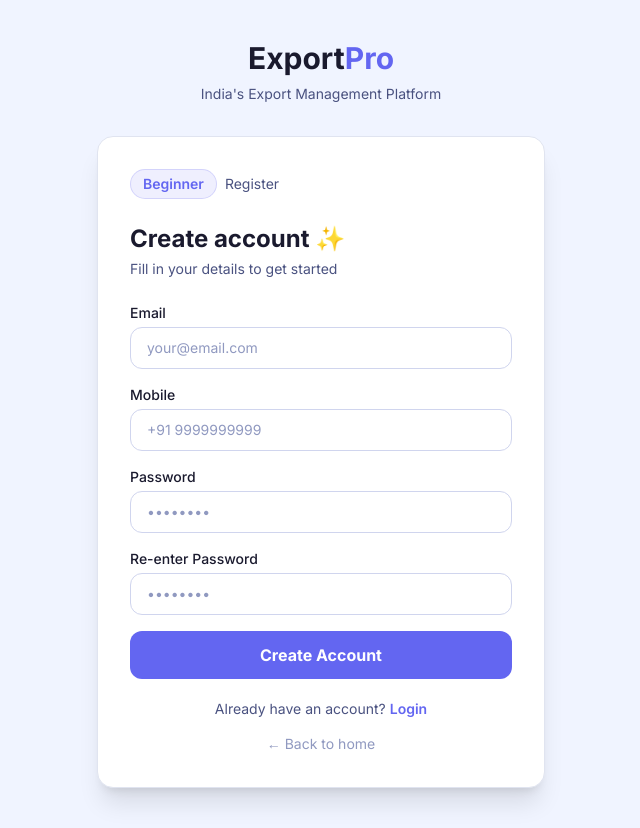
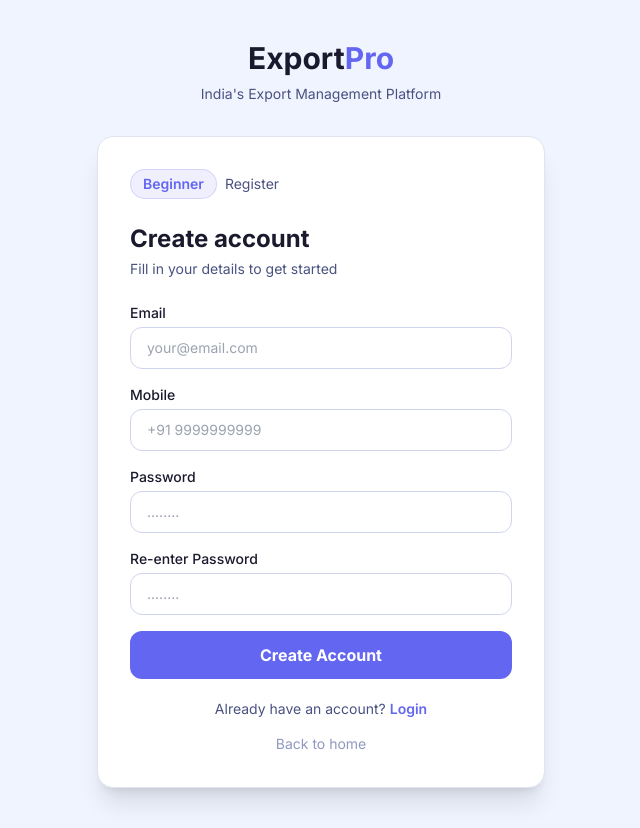
Before and after one commit to Yakshi20/Export-Management, a React (Vite) app in the folder frontend/: page /beginner/register in a window 1280 px wide. Shown: the whole page, without its empty margins (319-959 px from the left). Built offline with nearby package versions, Linux system fonts and the light colour scheme.

Commit message:
feat: theme system, chat module, all dashboard updates

```diff
--- a/frontend/src/App.jsx
+++ b/frontend/src/App.jsx
@@ -2,18 +2,15 @@ import { BrowserRouter, Routes, Route, Navigate } from 'react-router-dom';
 import { AuthProvider } from './context/AuthContext';
 import { ThemeProvider } from './context/ThemeContext';
 import ProtectedRoute from './components/ProtectedRoute';
-
 import HomePage from './pages/HomePage';
 import LoginPage from './pages/auth/LoginPage';
 import RegisterPage from './pages/auth/RegisterPage';
-
 import BeginnerDashboard from './pages/beginner/BeginnerDashboard';
 import ExporterDashboard from './pages/exporter/ExporterDashboard';
 import FarmerDashboard from './pages/farmer/FarmerDashboard';
 import CHADashboard from './pages/cha/CHADashboard';
 import ForwarderDashboard from './pages/forwarder/ForwarderDashboard';
 import AdviserDashboard from './pages/adviser/AdviserDashboard';
-
 function App() {
   return (
     <BrowserRouter>
@@ -23,14 +20,12 @@ function App() {
           <Route path="/" element={<HomePage />} />
           <Route path="/:role/login" element={<LoginPage />} />
           <Route path="/:role/register" element={<RegisterPage />} />
-
           <Route path="/beginner/*" element={<ProtectedRoute role="beginner"><BeginnerDashboard /></ProtectedRoute>} />
           <Route path="/exporter/*" element={<ProtectedRoute role="exporter"><ExporterDashboard /></ProtectedRoute>} />
           <Route path="/farmer/*" element={<ProtectedRoute role="farmer"><FarmerDashboard /></ProtectedRoute>} />
           <Route path="/cha/*" element={<ProtectedRoute role="cha"><CHADashboard /></ProtectedRoute>} />
           <Route path="/forwarder/*" element={<ProtectedRoute role="forwarder"><ForwarderDashboard /></ProtectedRoute>} />
           <Route path="/adviser/*" element={<ProtectedRoute role="adviser"><AdviserDashboard /></ProtectedRoute>} />
-
           <Route path="*" element={<Navigate to="/" replace />} />
         </Routes>
       </AuthProvider>
@@ -38,5 +33,4 @@ function App() {
     </BrowserRouter>
   );
 }
-
 export default App;
--- a/frontend/src/pages/auth/LoginPage.jsx
+++ b/frontend/src/pages/auth/LoginPage.jsx
@@ -3,7 +3,6 @@ import { useParams, useNavigate, Link } from 'react-router-dom';
 import { useAuth } from '../../context/AuthContext';
 import { useTheme } from '../../context/ThemeContext';
 import api from '../../api/axios';
-
 export default function LoginPage() {
   const { role } = useParams();
   const { login } = useAuth();
@@ -12,7 +11,6 @@ export default function LoginPage() {
   const [form, setForm] = useState({ email: '', password: '' });
   const [loading, setLoading] = useState(false);
   const [error, setError] = useState('');
-
   const handleSubmit = async (e) => {
     e.preventDefault();
     setLoading(true); setError('');
@@ -21,12 +19,9 @@ export default function LoginPage() {
       login(res.data.data.token, res.data.data.user);
       applyUserTheme(form.email);
       navigate(`/${role}/dashboard`);
-    } catch (err) {
-      setError(err.response?.data?.message || 'Login failed. Please try again.');
-    }
+    } catch (err) { setError(err.response?.data?.message || 'Login failed.'); }
     setLoading(false);
   };
-
   return (
     <div className="min-h-screen bg-[#f0f4ff] flex items-center justify-center px-4">
       <div className="w-full max-w-md">
@@ -39,24 +34,19 @@ export default function LoginPage() {
             <span className="bg-[#6366f1]/10 text-[#6366f1] border border-[#6366f1]/20 px-3 py-1 rounded-full text-sm font-semibold capitalize">{role}</span>
             <span className="text-[#4a5280] text-sm">Login</span>
           </div>
-          <h1 className="text-2xl font-bold text-[#1a1a2e] mb-1">Welcome back 👋</h1>
+          <h1 className="text-2xl font-bold text-[#1a1a2e] mb-1">Welcome back</h1>
           <p className="text-[#4a5280] text-sm mb-6">Sign in to your account</p>
           {error && <div className="bg-red-50 border border-red-200 text-red-600 rounded-xl px-4 py-3 mb-4 text-sm">{error}</div>}
           <form onSubmit={handleSubmit} className="space-y-4">
             <div>
               <label className="text-sm font-medium text-[#1a1a2e] mb-1 block">Email</label>
-              <input type="email" value={form.email} onChange={e => setForm({ ...form, email: e.target.value })}
-                placeholder="your@email.com" required
-                className="w-full border border-[#d0d5ee] rounded-xl px-4 py-2.5 text-[#1a1a2e] placeholder-[#9099c0] focus:outline-none focus:border-[#6366f1] focus:ring-2 focus:ring-[#6366f1]/10 transition-all bg-white text-sm" />
+              <input type="email" value={form.email} onChange={e => setForm({ ...form, email: e.target.value })} placeholder="your@email.com" required className="w-full border border-[#d0d5ee] rounded-xl px-4 py-2.5 text-[#1a1a2e] focus:outline-none focus:border-[#6366f1] bg-white text-sm" />
             </div>
             <div>
               <label className="text-sm font-medium text-[#1a1a2e] mb-1 block">Password</label>
-              <input type="password" value={form.password} onChange={e => setForm({ ...form, password: e.target.value })}
-                placeholder="••••••••" required
-                className="w-full border border-[#d0d5ee] rounded-xl px-4 py-2.5 text-[#1a1a2e] placeholder-[#9099c0] focus:outline-none focus:border-[#6366f1] focus:ring-2 focus:ring-[#6366f1]/10 transition-all bg-white text-sm" />
+              <input type="password" value={form.password} onChange={e => setForm({ ...form, password: e.target.value })} placeholder="........" required className="w-full border border-[#d0d5ee] rounded-xl px-4 py-2.5 text-[#1a1a2e] focus:outline-none focus:border-[#6366f1] bg-white text-sm" />
             </div>
-            <button type="submit" disabled={loading}
-              className="w-full py-3 bg-[#6366f1] text-white font-bold rounded-xl hover:bg-[#5254cc] transition-all disabled:opacity-60 mt-2">
+            <button type="submit" disabled={loading} className="w-full py-3 bg-[#6366f1] text-white font-bold rounded-xl hover:bg-[#5254cc] transition-all disabled:opacity-60 mt-2">
               {loading ? 'Signing in...' : 'Sign In'}
             </button>
           </form>
@@ -64,7 +54,7 @@ export default function LoginPage() {
             Don't have an account? <Link to={`/${role}/register`} className="text-[#6366f1] font-semibold hover:underline">Register</Link>
           </p>
           <p className="text-center mt-3">
-            <Link to="/" className="text-[#9099c0] text-sm hover:text-[#6366f1]">← Back to home</Link>
+            <Link to="/" className="text-[#9099c0] text-sm hover:text-[#6366f1]">Back to home</Link>
           </p>
         </div>
       </div>
--- a/frontend/src/pages/auth/RegisterPage.jsx
+++ b/frontend/src/pages/auth/RegisterPage.jsx
@@ -1,7 +1,6 @@
 import { useState } from 'react';
 import { useParams, useNavigate, Link } from 'react-router-dom';
 import api from '../../api/axios';
-
 const roleFields = {
   exporter: [{ name: 'companyName', label: 'Company Name' }, { name: 'iecCode', label: 'IEC Code' }, { name: 'gstNumber', label: 'GST Number' }],
   farmer: [{ name: 'farmerName', label: 'Farmer Name' }, { name: 'farmLocation', label: 'Farm Location' }, { name: 'farmSize', label: 'Farm Size' }, { name: 'cropType', label: 'Crop Type' }, { name: 'aadhaarNumber', label: 'Aadhaar Number' }],
@@ -10,14 +9,12 @@ const roleFields = {
   adviser: [{ name: 'name', label: 'Full Name' }, { name: 'specialization', label: 'Specialization' }, { name: 'yearsOfExperience', label: 'Years of Experience', type: 'number' }],
   beginner: [],
 };
-
 export default function RegisterPage() {
   const { role } = useParams();
   const navigate = useNavigate();
   const [form, setForm] = useState({ email: '', mobile: '', password: '', confirmPassword: '' });
   const [loading, setLoading] = useState(false);
   const [error, setError] = useState('');
-
   const register = async (e) => {
     e.preventDefault();
     if (form.password !== form.confirmPassword) { setError('Passwords do not match'); return; }
@@ -28,9 +25,8 @@ export default function RegisterPage() {
     } catch (err) { setError(err.response?.data?.message || 'Registration failed'); }
     setLoading(false);
   };
-
-  const ic = "w-full border border-[#d0d5ee] rounded-xl px-4 py-2.5 text-[#1a1a2e] placeholder-[#9099c0] focus:outline-none focus:border-[#6366f1] focus:ring-2 focus:ring-[#6366f1]/10 transition-all bg-white text-sm";
-
+  const extraFields = roleFields[role] || [];
+  const inp = "w-full border border-[#d0d5ee] rounded-xl px-4 py-2.5 text-[#1a1a2e] focus:outline-none focus:border-[#6366f1] bg-white text-sm";
   return (
     <div className="min-h-screen bg-[#f0f4ff] flex items-center justify-center px-4 py-10">
       <div className="w-full max-w-md">
@@ -43,24 +39,23 @@ export default function RegisterPage() {
             <span className="bg-[#6366f1]/10 text-[#6366f1] border border-[#6366f1]/20 px-3 py-1 rounded-full text-sm font-semibold capitalize">{role}</span>
             <span className="text-[#4a5280] text-sm">Register</span>
           </div>
-          <h2 className="text-2xl font-bold text-[#1a1a2e] mb-1">Create account ✨</h2>
+          <h2 className="text-2xl font-bold text-[#1a1a2e] mb-1">Create account</h2>
           <p className="text-[#4a5280] text-sm mb-6">Fill in your details to get started</p>
           {error && <div className="bg-red-50 border border-red-200 text-red-600 rounded-xl px-4 py-3 mb-4 text-sm">{error}</div>}
           <form onSubmit={register} className="space-y-4">
-            {[['email','Email','email','your@email.com'],['mobile','Mobile','text','+91 9999999999'],['password','Password','password','••••••••'],['confirmPassword','Re-enter Password','password','••••••••']].map(([name,label,type,ph]) => (
-              <div key={name}>
-                <label className="text-sm font-medium text-[#1a1a2e] mb-1 block">{label}</label>
-                <input type={type} value={form[name]||''} onChange={e => setForm({...form,[name]:e.target.value})} placeholder={ph} required className={ic} />
-              </div>
+            <div><label className="text-sm font-medium text-[#1a1a2e] mb-1 block">Email</label>
+              <input type="email" value={form.email} onChange={e => setForm({ ...form, email: e.target.value })} placeholder="your@email.com" required className={inp} /></div>
+            <div><label className="text-sm font-medium text-[#1a1a2e] mb-1 block">Mobile</label>
+              <input value={form.mobile} onChange={e => setForm({ ...form, mobile: e.target.value })} placeholder="+91 9999999999" required className={inp} /></div>
+            <div><label className="text-sm font-medium text-[#1a1a2e] mb-1 block">Password</label>
+              <input type="password" value={form.password} onChange={e => setForm({ ...form, password: e.target.value })} placeholder="........" required className={inp} /></div>
+            <div><label className="text-sm font-medium text-[#1a1a2e] mb-1 block">Re-enter Password</label>
+              <input type="password" value={form.confirmPassword} onChange={e => setForm({ ...form, confirmPassword: e.target.value })} placeholder="........" required className={inp} /></div>
+            {extraFields.map(f => (
+              <div key={f.name}><label className="text-sm font-medium text-[#1a1a2e] mb-1 block">{f.label}</label>
+                <input type={f.type || 'text'} value={form[f.name] || ''} onChange={e => setForm({ ...form, [f.name]: e.target.value })} required className={inp} /></div>
             ))}
-            {(roleFields[role]||[]).map(f => (
-              <div key={f.name}>
-                <label className="text-sm font-medium text-[#1a1a2e] mb-1 block">{f.label}</label>
-                <input type={f.type||'text'} value={form[f.name]||''} onChange={e => setForm({...form,[f.name]:e.target.value})} required className={ic} />
-              </div>
-            ))}
-            <button type="submit" disabled={loading}
-              className="w-full py-3 bg-[#6366f1] text-white font-bold rounded-xl hover:bg-[#5254cc] transition-all disabled:opacity-60 mt-2">
+            <button type="submit" disabled={loading} className="w-full py-3 bg-[#6366f1] text-white font-bold rounded-xl hover:bg-[#5254cc] transition-all disabled:opacity-60 mt-2">
               {loading ? 'Creating account...' : 'Create Account'}
             </button>
           </form>
@@ -68,7 +63,7 @@ export default function RegisterPage() {
             Already have an account? <Link to={`/${role}/login`} className="text-[#6366f1] font-semibold hover:underline">Login</Link>
           </p>
           <p className="text-center mt-3">
-            <Link to="/" className="text-[#9099c0] text-sm hover:text-[#6366f1]">← Back to home</Link>
+            <Link to="/" className="text-[#9099c0] text-sm hover:text-[#6366f1]">Back to home</Link>
           </p>
         </div>
       </div>
```
Also changed, not shown: frontend/src/components/ui/ThemeToggle.jsx (+10 -4 lines), frontend/src/context/ThemeContext.jsx (+2 -14 lines).
